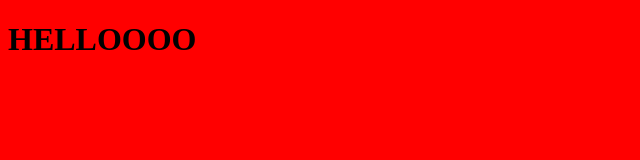
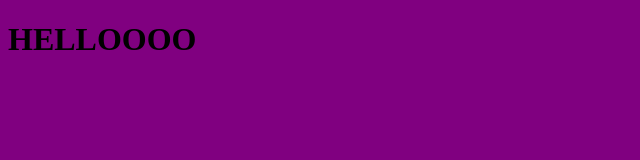
Before and after one commit to Tambini/Tambini.github.io, a website built with webpack: page index.html in a window 1280 px wide. Shown: the whole page, without its empty margins (0-640 px from the left). Built offline with nearby package versions, Linux system fonts and the light colour scheme; some packages are replaced by stand-ins of ours.

Commit message:
fixing commands

```diff
--- a/package.json
+++ b/package.json
@@ -5,14 +5,14 @@
   "main": "index.js",
   "scripts": {
     "test": "echo \"Error: no test specified\" && exit 1",
-    "dev": "webpack -w",
+    "dev": "http-server . | webpack -w",
     "prod": "webpack -p"
   },
   "author": "",
   "license": "ISC",
   "dependencies": {
     "eslint-config-airbnb": "^14.1.0",
-    "http-server": "^0.10.0",
+    "http-server": "^1.10.0",
     "node-sass": "^4.5.2"
   },
   "devDependencies": {
--- a/src/index.scss
+++ b/src/index.scss
@@ -1,6 +1,6 @@
 @import 'colors';
 
 body {
-    background: red;
+    background: purple;
     transition: height .2s;
 }
```
